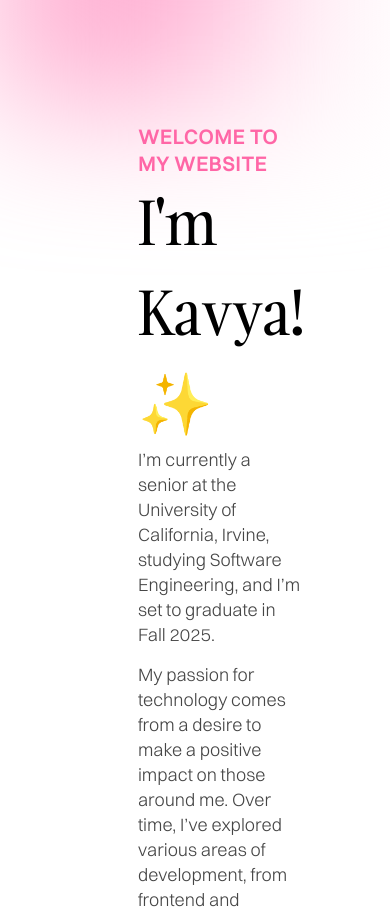
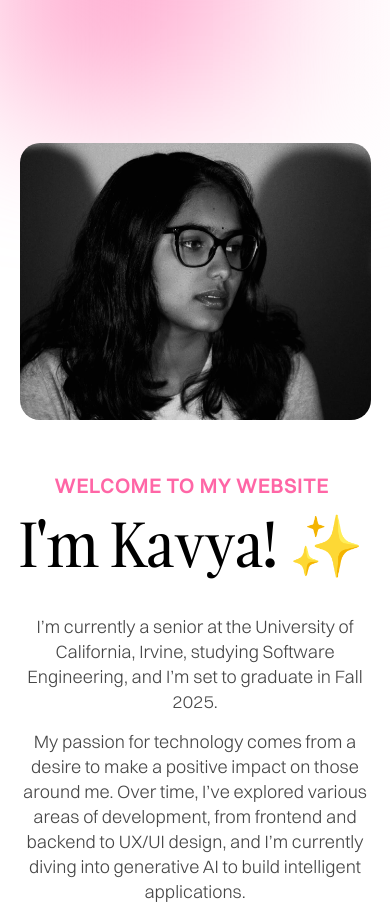
Before and after one commit to kavyaa-p/portfolio, a React (Vite) app: page / in a window 390 px wide. Shown: the part 760-1669 px from the top of the page. Built offline with nearby package versions, Linux system fonts and the light colour scheme.

Commit message:
updated styles and removed a ProjectCard

```diff
--- a/src/components/NavButton.css
+++ b/src/components/NavButton.css
@@ -1,4 +1,5 @@
 .custom-button {
+    width: fit-content;
     background-color: black;
     color: #FFE6F0;
     font-size: 16px;
--- a/src/pages/Home.css
+++ b/src/pages/Home.css
@@ -33,26 +33,42 @@
 }
 
 .about-container {
+    display: grid;
+    grid-template-columns: 1fr 1fr; /* Two equal columns */
+    gap: 52px; /* Matches Framer’s gap */
+    align-items: center; /* Aligns content vertically */
+    justify-content: center;
+    max-width: 1350px; /* Prevents excessive widening */
+    width: 70%; /* Reduces width on larger screens */
+    margin: 15% auto 3% auto;
+}
+
+/* Image settings */
+.about-img {
+    width: 100%;
+    height: 100%;
     display: flex;
-    flex-direction: row;
-    justify-content: center;
-    align-items: stretch;
-    margin: 10% auto 0 auto;
-    padding: 0;
-    max-width: 50%;
-    min-height: 400px;
-    /* margin: 0 auto; */
-    gap: 52px;
+}
+
+.about-img img {
+    width: 100%;
+    height: 100%; /* 1fr equivalent in Framer */
+    object-fit: cover;
+    border-radius: 20px;
 }
 
 .about-description-header {
-    width: 100%;
     display: flex;
     flex-direction: column;
     justify-content: space-between;
     align-items: flex-start;
     flex-grow: 1;
     min-height: 100%;
+    gap: 25px;
+}
+
+.about-header {
+    gap: 0px;
 }
 
 .about-description {
@@ -107,3 +123,23 @@
     justify-content: center;
     gap: 50px;
 }
+
+
+/* Responsive adjustments */
+@media (max-width: 1200px) {
+    .about-container {
+        width: 85%; /* Expands slightly on medium screens */
+    }
+}
+
+@media (max-width: 800px) {
+    .about-container {
+        grid-template-columns: 1fr; /* Stacks content vertically */
+        text-align: center;
+        width: 90%; /* Avoids excessive shrinking */
+    }
+
+    .about-img {
+        justify-content: center;
+    }
+}
--- a/src/pages/Home.jsx
+++ b/src/pages/Home.jsx
@@ -113,17 +113,6 @@ const Home = () => {
                         buttonName={'Github Repository'}
                     />
 
-                    <ProjectCard
-                        projectTitle={'Portfolio Website'}
-                        tools={'ReactJS'}
-                        projectDescription={'The portfolio website is a personal project built with React to showcase my work, experience, and skills. It features custom \
-                            styling, smooth navigation, and project highlights. Still a work in progress, the site will undergo further improvements, including responsiveness \
-                            and additional features to enhance usability and design.'}
-                        imgURL={'/images/PortfolioWebsite.png'}
-                        githubURL={'https://github.com/kavyaa-p/portfolio'}
-                        buttonName={'Github Repository'}
-                    />
-
                     {/* <ProjectCard
                         projectTitle={'Reddit Redesign'}
                         projectDescription={'Project DescriptionProject DescriptionProject DescriptionProject DescriptionProject DescriptionProject Description\
```
